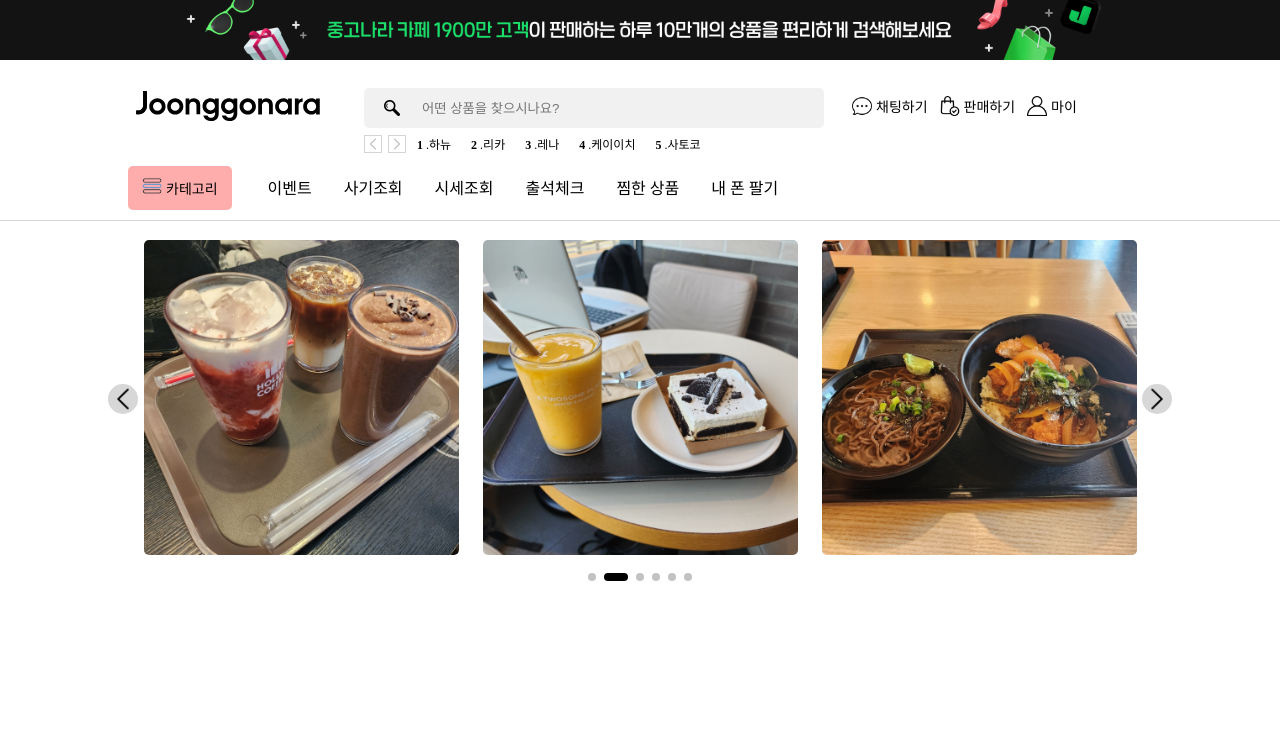
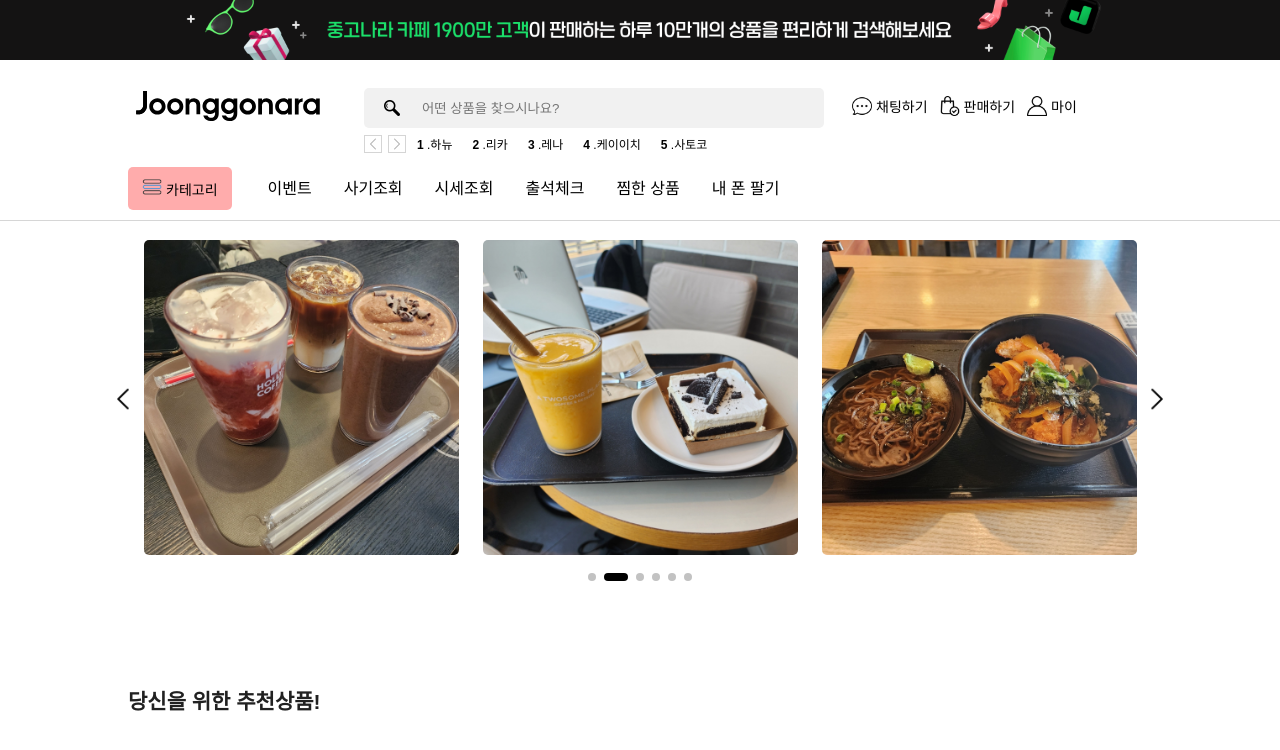
Before and after one commit to LaCovLoid/joongonara, a Vue app: page / in a window 1280 px wide. Shown: the top 750 px of the page. Built offline with nearby package versions, Linux system fonts and the light colour scheme.

Commit message:
사용되지 않는 import 삭제 폰트 변경 기능구현을 위한 스토어 생성

```diff
--- a/package.json
+++ b/package.json
@@ -13,6 +13,7 @@
     "format": "prettier --write src/"
   },
   "dependencies": {
+    "pinia": "^2.1.7",
     "scss": "^0.2.4",
     "vue": "^3.4.15",
     "vue-router": "^4.3.0"
--- a/src/assets/main.scss
+++ b/src/assets/main.scss
@@ -8,6 +8,8 @@
 }
 
 body {
+  font-family: sans-serif;
+
   margin: 0;
   min-width: 900px;
 }
--- a/src/components/HeaderMenu.vue
+++ b/src/components/HeaderMenu.vue
@@ -97,7 +97,7 @@
 <script setup lang="ts">
 import { ref, type Ref } from 'vue';
 import router from '@/router';
-import type { Menu } from '@/types/navigation';
+import type { Menu } from '@/types/UIType';
 import data from '@/assets/josn/headerData.json';
 
 const topics:Ref<string[]> = ref(data.topics);
@@ -306,4 +306,4 @@ getTopics();
   }
 }
 
-</style>@/types/navigation
+</style>@/types/navigation@/types/UIType
--- a/src/main.ts
+++ b/src/main.ts
@@ -1,11 +1,12 @@
-import './assets/main.scss'
+import './assets/main.scss';
+import { createApp } from 'vue';
+import App from './App.vue';
+import router from './router';
+import {createPinia} from 'pinia';
 
-import { createApp } from 'vue'
-import App from './App.vue'
-import router from './router'
-
-const app = createApp(App)
+const app = createApp(App);
+const pinia = createPinia();
 
 app.use(router)
-
+app.use(pinia)
 app.mount('#app')
--- /dev/null
+++ b/src/types/UIType.ts
@@ -0,0 +1,15 @@
+
+export interface Menu {
+  text?: string,
+  imageLink?: string,
+  router: string,
+}
+
+export interface Goods {
+  name: string,
+  price: string,
+  uploadTime: string,
+  imageLink: string,
+  userLocate: string,
+  router: string,
+}
--- a/src/types/navigation.ts
+++ /dev/null
@@ -1,6 +0,0 @@
-
-export interface Menu {
-  text?: string,
-  imageLink?: string,
-  router: string,
-}
--- a/src/views/HomeView.vue
+++ b/src/views/HomeView.vue
@@ -38,14 +38,15 @@
         </div>
       </div>
     </div>
+
+    <span :class="$style.title">당신을 위한 추천상품!</span>
+
   </main>
 </template>
 
 <script setup lang="ts">
 import { ref, type Ref } from 'vue';
-import router from '@/router';
-import type { Menu } from '@/types/navigation';
-import { compileStyle } from 'vue/compiler-sfc';
+import type { Menu } from '@/types/UIType';
 import data from '@/assets/josn/homeViewData.json';
 
 const images:Ref<Menu[]> = ref(data.eventImages);
@@ -109,11 +110,10 @@ setInterval(() =>{timeIncrease()}, 5000);
 
 
         border-radius: 15px;
-        background-color: #d7d7d7;
         cursor: pointer;
 
         &:hover {
-          background-color: #adadad;
+          background-color: #d7d7d7;
         }
       }
       > .arrowLeft {
@@ -135,10 +135,17 @@ setInterval(() =>{timeIncrease()}, 5000);
         }
       }
     }
+
     > .bottom {
       text-align: center;
       margin-top: 10px;
     }
+  }
+
+  > .title {
+    font-size: 21px;
+    font-weight: bold;
+    color: #212121;
   }
 }
 </style>
```
Also changed, not shown: src/components/GoodsHistory.vue (added, +31 -0 lines), src/store/index.ts (added, +26 -0 lines), src/components/BigGoods.vue (added), src/components/SmallGoods.vue (added), src/components/WideGoods.vue (added), 1 other file (tests, documents, lock files or other folders).
